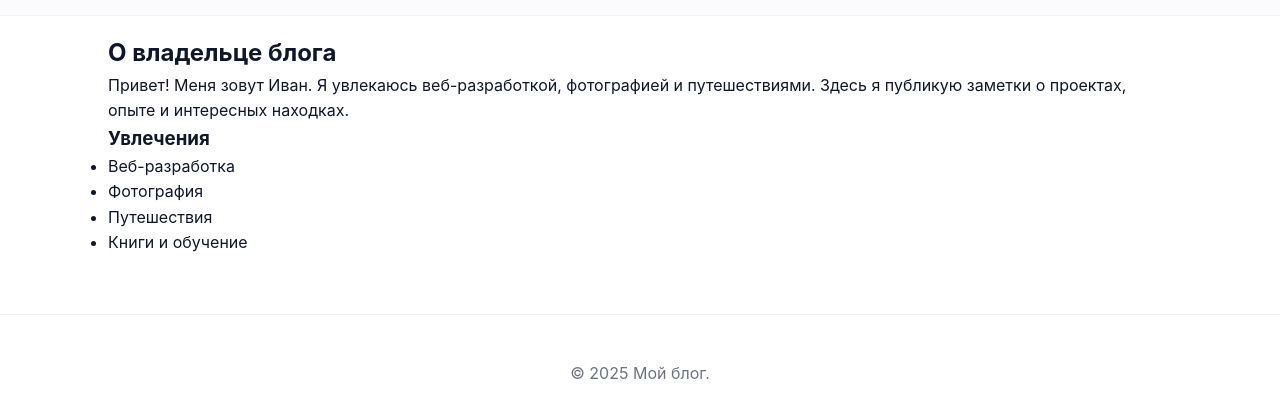
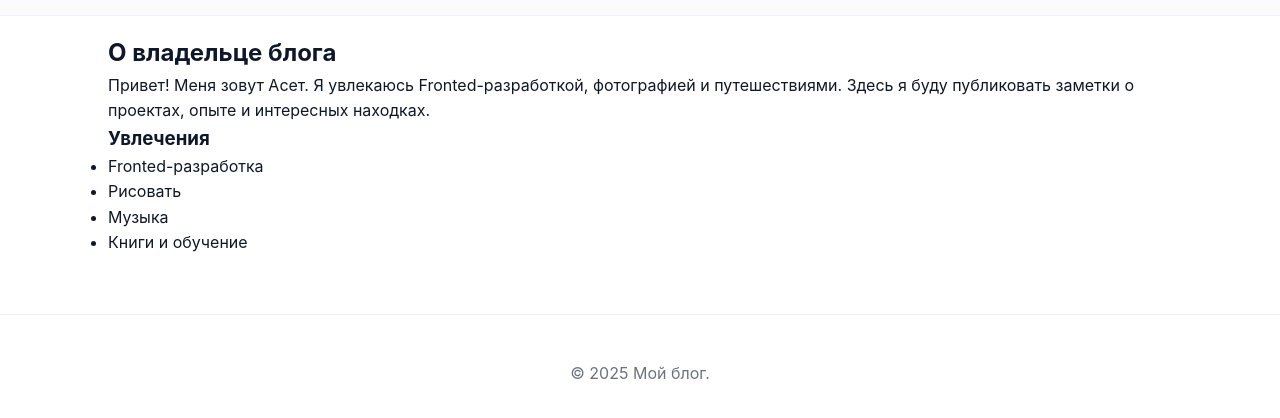
Before and after one commit to operupol01/asset, a plain HTML site: page about.html in a window 1280 px wide. Shown: the part 72-490 px from the top of the page. Drawn offline with Linux system fonts and the light colour scheme; files that its build step writes are made by us from their sources.

Commit message:
asdasdasd

```diff
--- a/about.html
+++ b/about.html
@@ -22,13 +22,13 @@
 
   <main class="container">
     <h2>О владельце блога</h2>
-    <p>Привет! Меня зовут Иван. Я увлекаюсь веб-разработкой, фотографией и путешествиями. Здесь я публикую заметки о проектах, опыте и интересных находках.</p>
+    <p>Привет! Меня зовут Асет. Я увлекаюсь Fronted-разработкой, фотографией и путешествиями. Здесь я буду публиковать заметки о проектах, опыте и интересных находках.</p>
 
     <h3>Увлечения</h3>
     <ul>
-      <li>Веб-разработка</li>
-      <li>Фотография</li>
-      <li>Путешествия</li>
+      <li>Fronted-разработка</li>
+      <li>Рисовать</li>
+      <li>Музыка</li>
       <li>Книги и обучение</li>
     </ul>
   </main>
```
Also changed, not shown: contact.html (+2 -2 lines), index.html (+1 -1 lines), post-01.html (+1 -1 lines).
